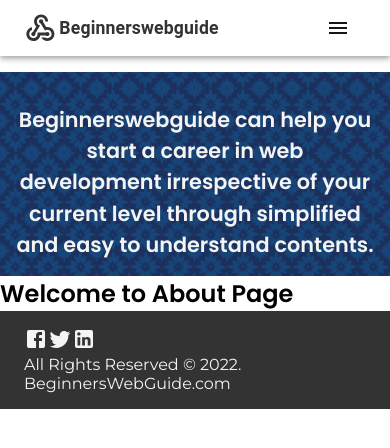
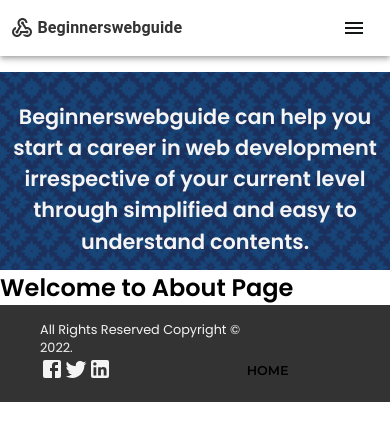
Before and after one commit to JoshuaOyewole/Beginnerswebguide-Blog-FE, a Next.js app: page /about in a window 390 px wide. Shown: the top 448 px of the page. Built offline with nearby package versions, Linux system fonts and the light colour scheme.

Commit message:
Added responsiveness for xtra larger screen

```diff
--- a/components/Footer.js
+++ b/components/Footer.js
@@ -1,7 +1,8 @@
 import React from 'react'
 import { Grid, Typography } from '@mui/material'
 import { Box } from '@mui/system'
-import { Link } from '@mui/material';
+import Link from 'next/link'
+import {Link as MUILink } from '@mui/material';
 import useMediaQuery from '@mui/material/useMediaQuery';
 import { useTheme } from '@mui/material/styles';
 import FacebookIcon from '@mui/icons-material/Facebook';
@@ -15,19 +16,24 @@ export default function FooterSection() {
   return (
     <Box container
       component="footer"
-      sx={{ py: "1rem", backgroundColor: "#333", color: "#f4f4f4", fontFamily:'Montserrat' }}
-      px={{ xs: 3, sm: 4, md: "6rem" }}>
-        <Grid container >
-                <Grid item xs={12} lg={6}  >
+      sx={{ py: "1rem", backgroundColor: "#333", color: "#f4f4f4",}}
+      px={{ xs: 3, sm: 4, md: "6rem" }}
+      fontSize={{xs:'.8rem'}}>
+        <Grid container  justifyContent='space-between' alignItems={'center'} px={{xs:2, sm: 3, lg:'8rem', xl:'16rem'}}>
+          <Grid item xs={9} lg={6} fontSize={{sx:'.8rem'}}> All Rights Reserved Copyright &copy; 2022.</Grid>
+          <Grid item xs={4} lg={3} >
               <FacebookIcon />
               <TwitterIcon />
               <LinkedInIcon />
           </Grid>
-                <Grid item xs={12} lg={6} display='flex' justifyContent='flex-end'>
-                    All Rights Reserved &copy; 2022.  BeginnersWebGuide.com
+          <Grid item xs={4} lg={3} >
+            <Link href="/" passHref>
+              <MUILink color='#000' underline='hover' sx={{fontFamily:'Montserrat', textTransform:'uppercase', display:'inline-block',
+                         pr:'2rem', fontWeight:'600'}}>Home</MUILink>
+            </Link>
           </Grid>
-
         </Grid>
+                {/* <Grid item xs={12}>  BeginnersWebGuide.com</Grid>  */}
     </Box>
   )
 }
--- a/components/Main.js
+++ b/components/Main.js
@@ -14,7 +14,7 @@ export default function Main({posts}) {
 
   return (
     <Grid item xs={12} lg={8} component='main' sx={{py:'0rem'}}>
-      <Typography component='h2' variant='h4' mb='2rem' color='#061942' fontWeight='600'>Latest Articles</Typography>
+      <Typography component='h2' variant='h6' mb='2rem' color='#061942' fontWeight='600'>Latest Articles</Typography>
       <Grid container columnSpacing={6} rowSpacing={5}>
         {
           latestPosts.map((post) => {
--- a/components/Navbar2.js
+++ b/components/Navbar2.js
@@ -16,18 +16,19 @@ const Header = () => {
   const [value, setValue] = useState(0);
   const theme = useTheme();
   const isMatch = useMediaQuery(theme.breakpoints.down("md"));
-  const customHeight = isMatch ? '0.7em' : '1em';
-  const customWidth = isMatch ? '0.7em' : '1em';
-  const customPR = isMatch ? '1rem' : '6rem';
+  const customHeight = isMatch ? '0.5em' : '1em';
+  const customWidth = isMatch ? '0.5em' : '1em';
+  const customPR = isMatch ? '0rem' : '6rem';
   const customPL = isMatch ? '6%' : '8%';
+  const customFont = isMatch ? '1rem' : '1.1rem';
   return (
     <React.Fragment>
-      <AppBar sx={{ background: "#fff", color:"#141718", px:`${customPR}`}}  position='sticky'  >
+      <AppBar sx={{ background: "#fff", color:"#141718", px:`${customPR}`}} position='sticky'  >
         <Toolbar>
         <Link href='/' passHref>
             <a style={{display:'flex', color:'#333', alignItems:'center'}}>
             <WebhookIcon sx={{ transform: "scale(2)", width:`${customWidth}`, height:`${customHeight}` }} />
-          <Typography sx={{ fontSize: "1.1rem", paddingLeft: `${customPL}`, fontWeight:'600' }}>
+          <Typography sx={{ fontSize: `${customFont}`, paddingLeft: `${customPL}`, fontWeight:'600' }}>
                 Beginnerswebguide
            </Typography>
             </a>
--- a/pages/[slug].js
+++ b/pages/[slug].js
@@ -35,7 +35,7 @@ ol,ul{
                 <meta name='keyword' content='about orisfina Bootcamp' />
             </Head>
       <NavBar />
-    <Box component='header' display='flex' id='#category' sx={{backgroundColor:'#1976D2', height: '10vh'}} px={{lg:'6rem'}} fontFamily='Poppins' mt={{xs:'1rem'}}>
+    <Box component='header' display='flex' id='#category' sx={{backgroundColor:'#1976D2'}} px={{lg:'6rem'}} fontFamily='Poppins' mt={{xs:'1rem'}} py={{xs:'.7rem'}}>
         <Grid item xs={6} lg={5} component='ul' display='flex' justifyContent={customHeaderJContent} sx={{flexWrap:'wrap'}} alignItems='center'
         >
         <Box component='li' display='flex' sx={{pr:`${customPr}`, fontFamily:'Poppins', fontWeight: '600'}}>
--- a/pages/index.js
+++ b/pages/index.js
@@ -15,7 +15,7 @@ export default function Index({posts}) {
     const isMobile = useMediaQuery(theme.breakpoints.down("md"));
     const font = createTheme({
       typography: {
-        fontFamily: "'Montserrat', sans-serif",
+        fontFamily: "'Poppins', sans-serif",
         fontSize: 16
       },
     });
@@ -29,7 +29,7 @@ export default function Index({posts}) {
 
         <NavBar />
         <SlideShow />
-          <Grid container px={{xs:2, sm: 3, lg:'8rem'}} columnSpacing={8} my={10}>
+          <Grid container px={{xs:2, sm: 3, lg:'8rem', xl:'16rem'}} columnSpacing={8} my={10}>
             <Main posts={posts} />
             <Aside isMobile={isMobile}/>
         </Grid>
--- a/styles/Slideshow.module.css
+++ b/styles/Slideshow.module.css
@@ -30,10 +30,16 @@
 }
 @media (max-width:600px) {
     .slideshow{
-        padding: 1rem;
+        padding: .8rem;
         margin-top: 1rem;
     }
     .description{
         font-size: 1.3rem;
     }
 }
+@media (max-width:375px) {
+    .description{
+        font-size: 1.1rem;
+        padding-top: 0;
+    }
+}
--- a/styles/globals.css
+++ b/styles/globals.css
@@ -3,32 +3,40 @@
   margin: 0;
   box-sizing: border-box;
 }
+body{
+  font-family: 'Poppins', sans-serif !important;
+}
 p{
-  font-family: 'Montserrat', sans-serif;
   line-height: 2.5rem;
 }
 ul{
   list-style-type: none;
+  padding-inline-start: 20px;
+}
+ol{
+  padding-inline-start: 20px;
 }
 a{
   text-decoration: none;
 }
 nav a{
-  font-family: 'Montserrat', sans-serif;
   font-size: .9rem;
   text-transform: uppercase;
   font-weight: 600;
 }
 aside{
-  background-color: '#fff'
+  background-color: '#fff';
 }
 aside p{
-  font-family: 'Poppins', sans-serif !important;
-  color: #525252 !important;
+  color: #333 !important;
+  font-size: 1.05rem !important;
 }
 aside h2{
-  font-family: 'Poppins', sans-serif ;
   font-weight: 600;
+  font-size: 1.1rem !important;
+}
+aside a{
+  font-size: 1.05rem !important;
 }
 .MuiTabs-indicator .css-axpu1l {
   background-color: #fff !important;
@@ -43,7 +51,9 @@ img{
 
 h1,h2,h3,h4,h5{
   font-family: 'Poppins', sans-serif !important;
+  font-weight: 600 !important;
 }
+
 .css-10hburv-MuiTypography-root{
   font-family: 'Montserrat', sans-serif;
 }
@@ -51,3 +61,9 @@ h1,h2,h3,h4,h5{
   font-size: 1rem !important;
   line-height: 1.63 !important;
 }
+
+@media (max-width:600px) {
+  h5{
+    font-size: 1.5rem !important;
+  }
+}
```
Also changed, not shown: components/Categories.js (+4 -4 lines), components/PopularArticle.js (+4 -4 lines). Lines whose indentation alone changed are shown as unchanged.
